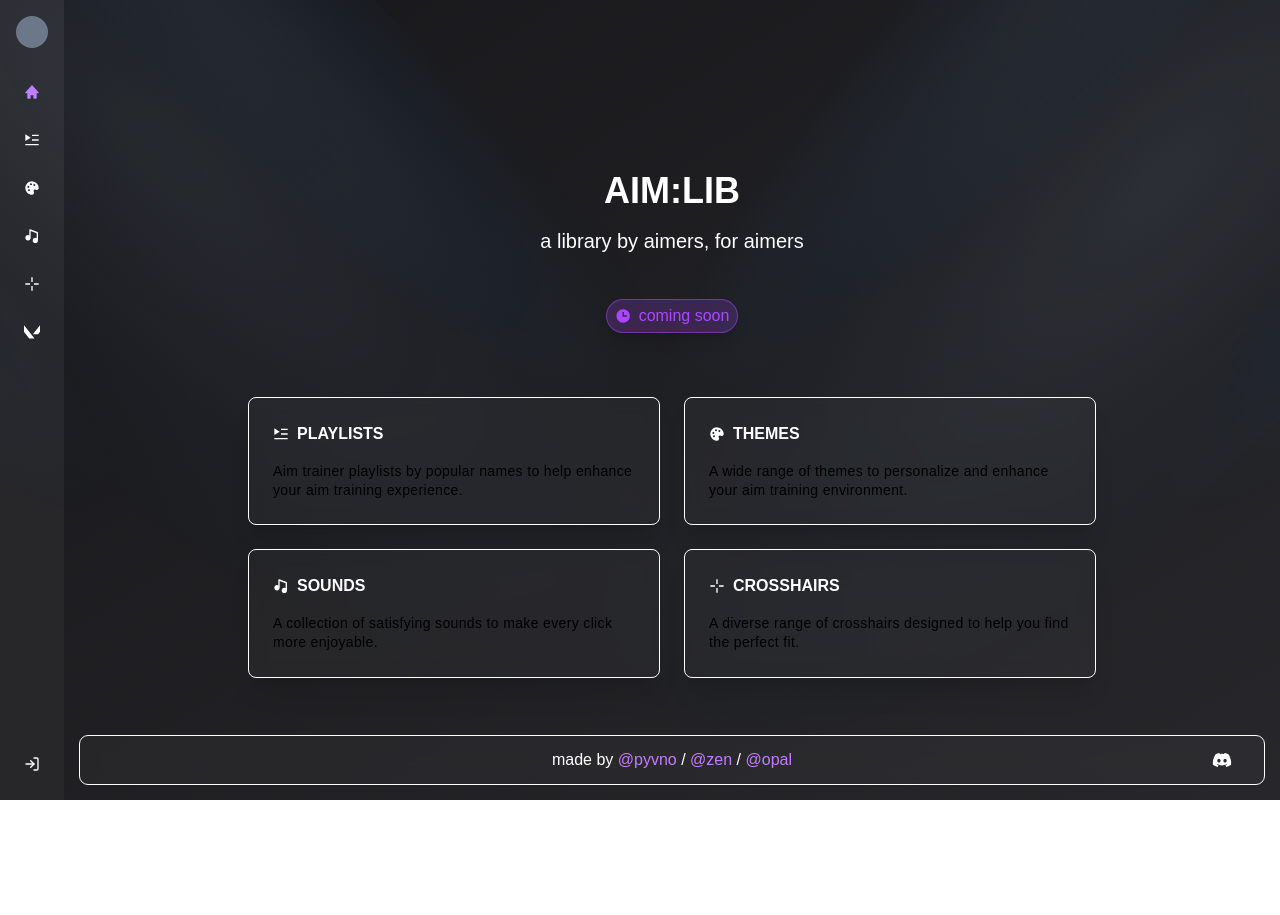
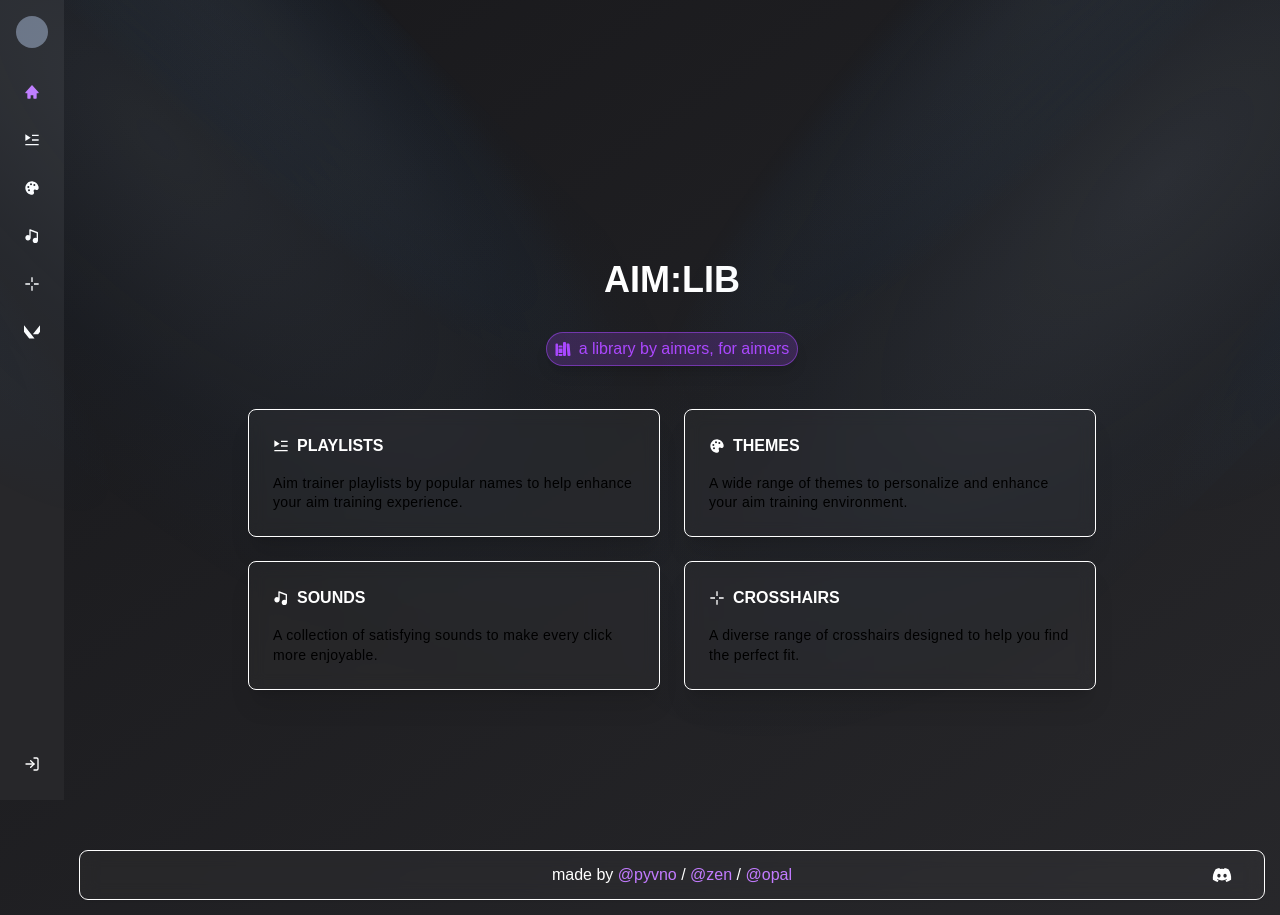
Before and after one commit to pyvnoaim/aimlib, a Next.js app: page / in a window 1280 px wide. Before the commit the page ends 800 px from the top, so only its background shows below. Built offline with nearby package versions, Linux system fonts and the light colour scheme.

Commit message:
fixed homepage

```diff
--- a/src/app/page.tsx
+++ b/src/app/page.tsx
@@ -3,13 +3,8 @@ import Sidebar from '@/components/layouts/sidebar/sidebar';
 import Footer from '@/components/layouts/footer/footer';
 import { Spotlight } from '@/components/ui/spotlight-new';
 import { TextGenerateEffect } from '@/components/ui/text-generate-effect';
-import {
-  BiCross,
-  BiSolidMusic,
-  BiSolidPalette,
-  BiSolidTime,
-} from 'react-icons/bi';
-
+import { BiCross, BiSolidMusic, BiSolidPalette } from 'react-icons/bi';
+import { IoLibrary } from 'react-icons/io5';
 import { RiPlayList2Fill } from 'react-icons/ri';
 
 export default function Home() {
@@ -43,7 +38,7 @@ export default function Home() {
   return (
     <div className="flex min-h-screen bg-gradient-to-br from-zinc-900 to-zinc-800 text-white">
       {/* Sidebar */}
-      <div className="group hidden lg:block">
+      <div className="group">
         <Sidebar />
       </div>
 
@@ -52,27 +47,21 @@ export default function Home() {
         {/* Spotlight */}
         <Spotlight />
 
-        {/* Main Content */}
         <main className="flex-grow flex flex-col transition-all duration-300">
           <div className="flex flex-col items-center justify-center h-1/3">
-            <h1 className="font-extrabold text-3xl md:text-4xl text-center text-white mt-40 ">
+            <h1 className="font-extrabold text-3xl md:text-4xl text-center text-white mt-80">
               AIM:LIB
             </h1>
-            <p className="text-center text-xl mt-4 sm:text-lg md:text-xl">
-              a library by aimers, for aimers
-            </p>
-          </div>
-
-          {/* "Coming Soon" Text Section */}
-          <div className="flex justify-center mt-5 sm:mt-8">
-            <div className="flex items-center gap-2 bg-purple-500/20 text-purple-500 px-2 py-1 rounded-full border-1 border-purple-500/50 shadow-lg">
-              <BiSolidTime className="text-md" />
-              <span className="text-md">coming soon</span>
+            <div className="flex justify-center mt-5 sm:mt-8">
+              <div className="flex items-center gap-2 bg-purple-500/20 text-purple-500 px-2 py-1 rounded-full border-1 border-purple-500/50 shadow-lg">
+                <IoLibrary className="text-md" />
+                <span className="text-md">a library by aimers, for aimers</span>
+              </div>
             </div>
           </div>
 
-          {/* Centered 2x2 Grid Containers with more space */}
-          <div className="flex justify-center mt-10">
+          {/* Feature Cards */}
+          <div className="flex justify-center mt-20">
             <div className="grid grid-cols-1 sm:grid-cols-2 md:grid-cols-2 gap-6 p-6 max-w-4xl mx-auto">
               {features.map((feature, index) => (
                 <div
```
